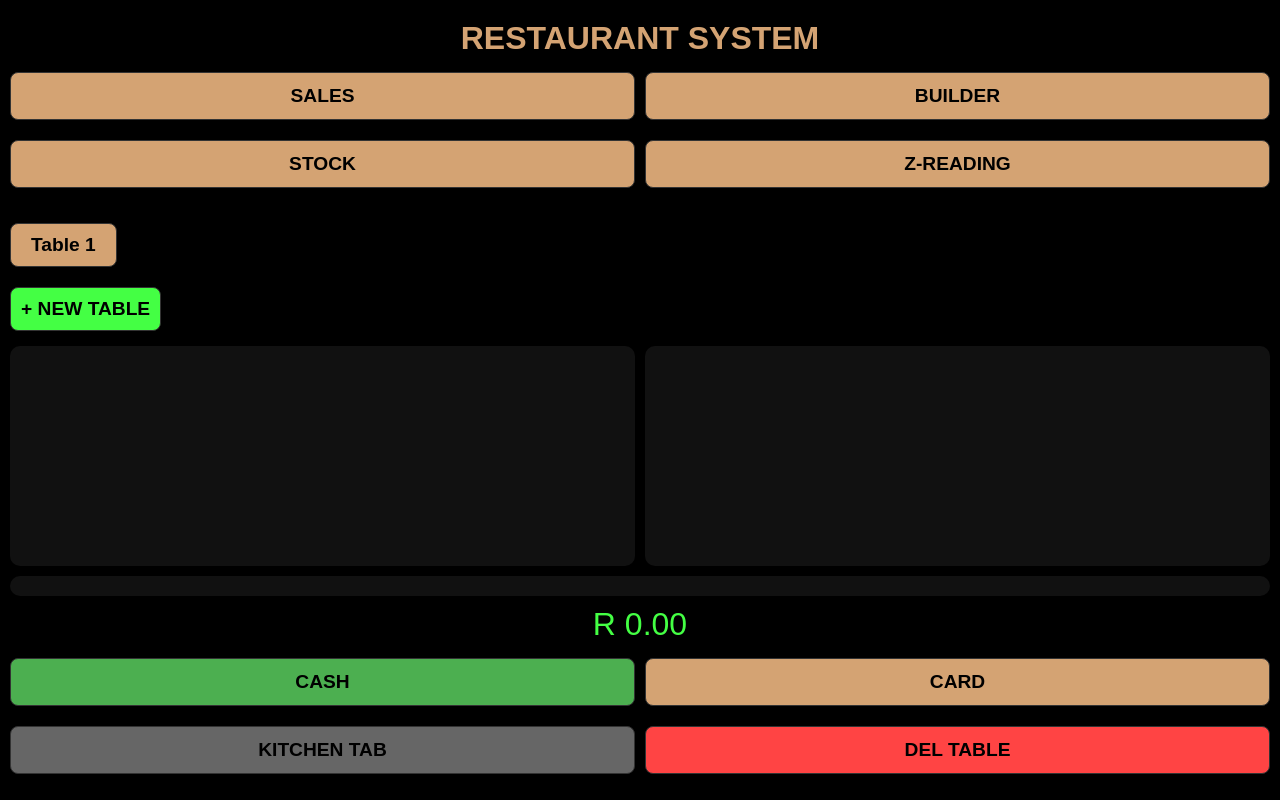
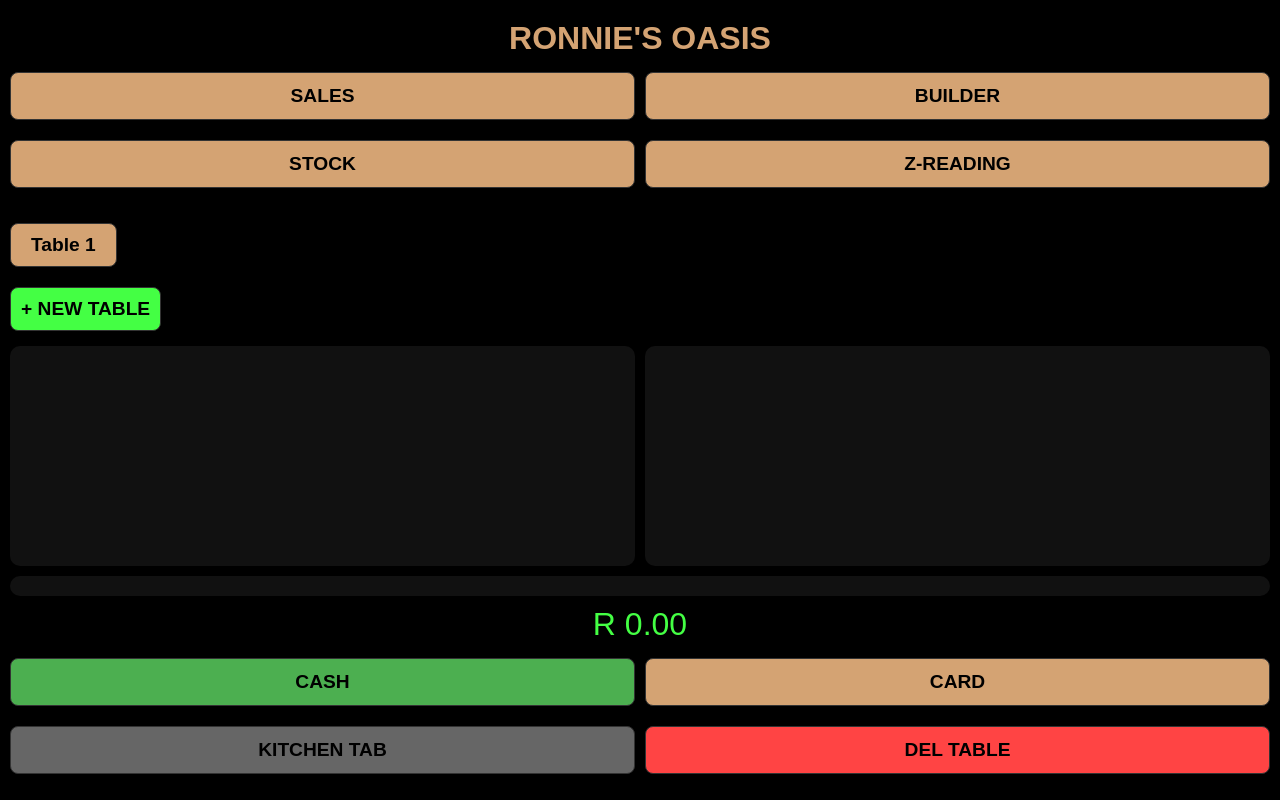
Before and after one commit to TiffyAI-USD/Papa_Ron_Point_of_Sale, a plain HTML site: page New-POS3.html in a window 1280 px wide. Drawn offline with Linux system fonts and the light colour scheme.

Commit message:
Update New-POS3.html

```diff
--- a/New-POS3.html
+++ b/New-POS3.html
@@ -36,7 +36,7 @@
 </head>
 <body>
 
-    <h1 id="rest-name">RESTAURANT SYSTEM</h1>
+    <h1 id="rest-name">RONNIE'S OASIS</h1>
 
     <div class="grid-main">
         <button onclick="switchTab('pos-tab')">SALES</button>
```
